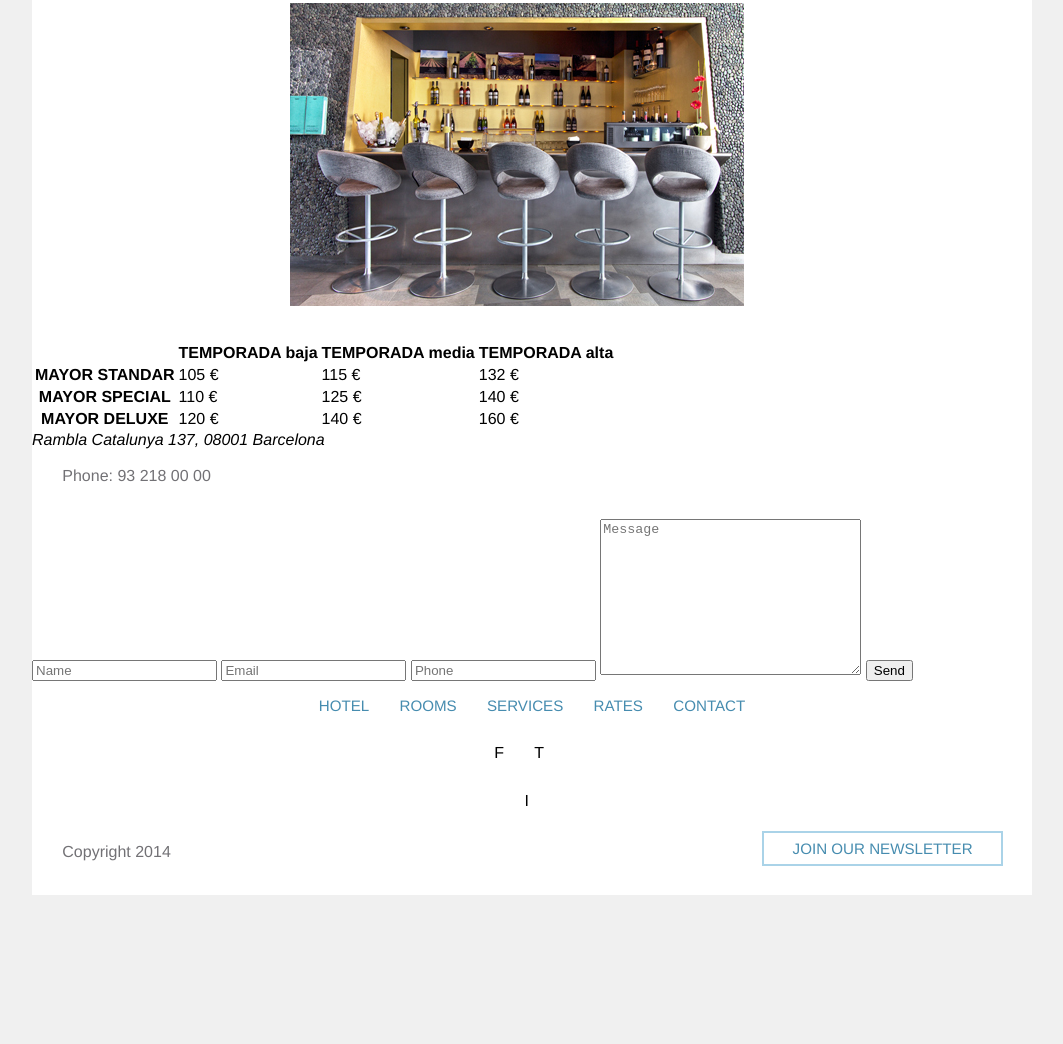
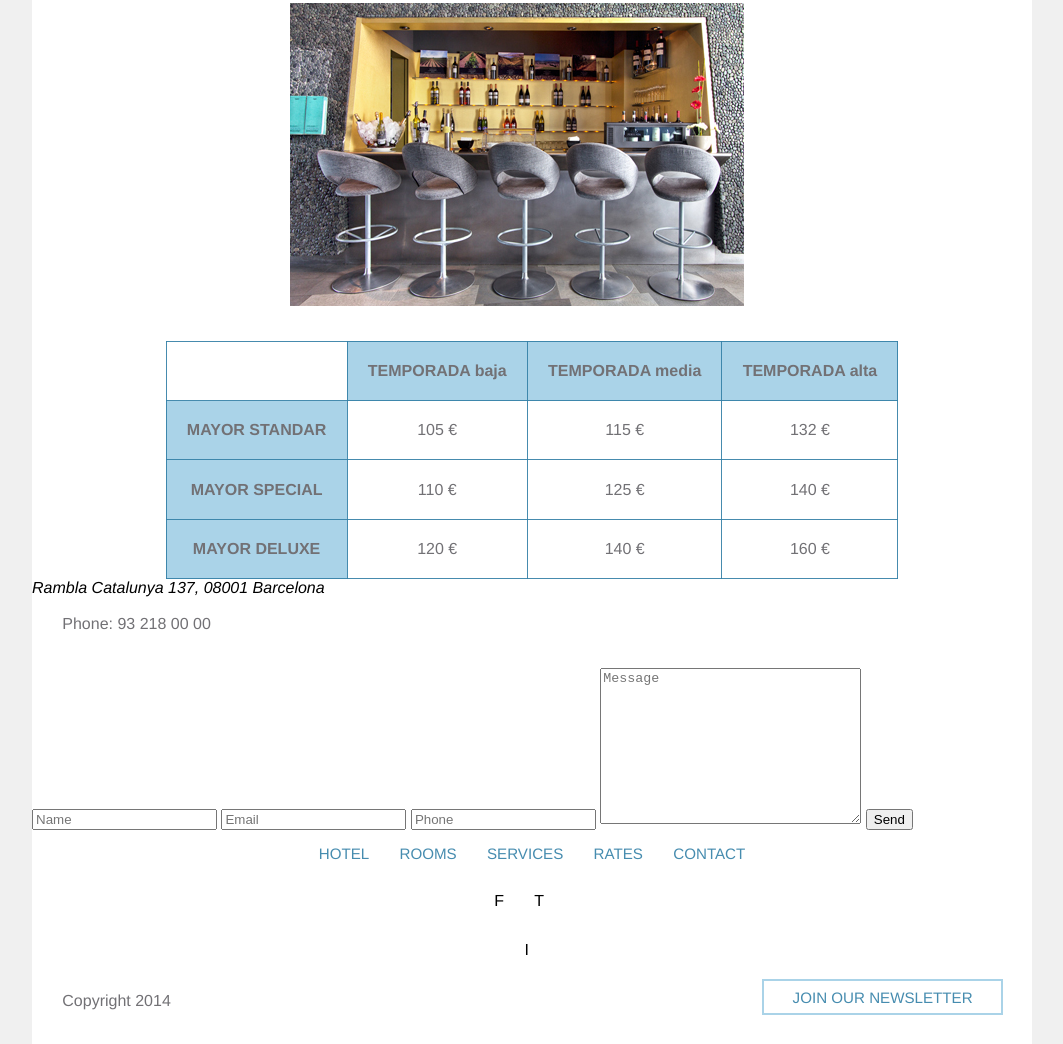
Before and after one commit to di36ofp/hotel.cat, a plain HTML site: page index.html in a window 1280 px wide. Shown: the part 2921-3965 px from the top of the page, without its empty margins (116-1179 px from the left). Before the commit the page ends 3816 px from the top, so only its background shows below. Drawn offline with Linux system fonts and the light colour scheme.

Commit message:
table scss styles

```diff
--- a/index.html
+++ b/index.html
@@ -99,10 +99,10 @@
     </section>
     <section id="rates">
       <article class="rates row">
-        <table>
+        <table class="table">
           <thead>
             <tr>
-              <th></th>
+              <th class="celda1"></th>
               <th>TEMPORADA baja</th>
               <th>TEMPORADA media</th>
               <th>TEMPORADA alta</th>
--- a/scss/_app.scss
+++ b/scss/_app.scss
@@ -11,4 +11,5 @@
   "_buttons",
   "_mosaic",
   "_slider",
-  "_carousel";
+  "_carousel",
+  "_table";
--- /dev/null
+++ b/scss/_table.scss
@@ -0,0 +1,27 @@
+// Import variables
+@import "_variables";
+
+.table{
+  text-align: center;
+  margin: 0 auto;
+}
+
+.table, th, td {
+    border: 1px solid $primary-color;
+    border-collapse: collapse;
+}
+td, th{
+ 	padding: $base-unit/1.5;
+ 	color:$text-color;
+}
+td:hover{
+ 	background: rgba($secondary-color, .2 );
+}
+
+th{
+ 	background: $secondary-color;
+}
+
+.celda1{
+	visibility: hidden;
+}
```
Also changed, not shown: css/main.css, css/styles.css, 1 other file.
